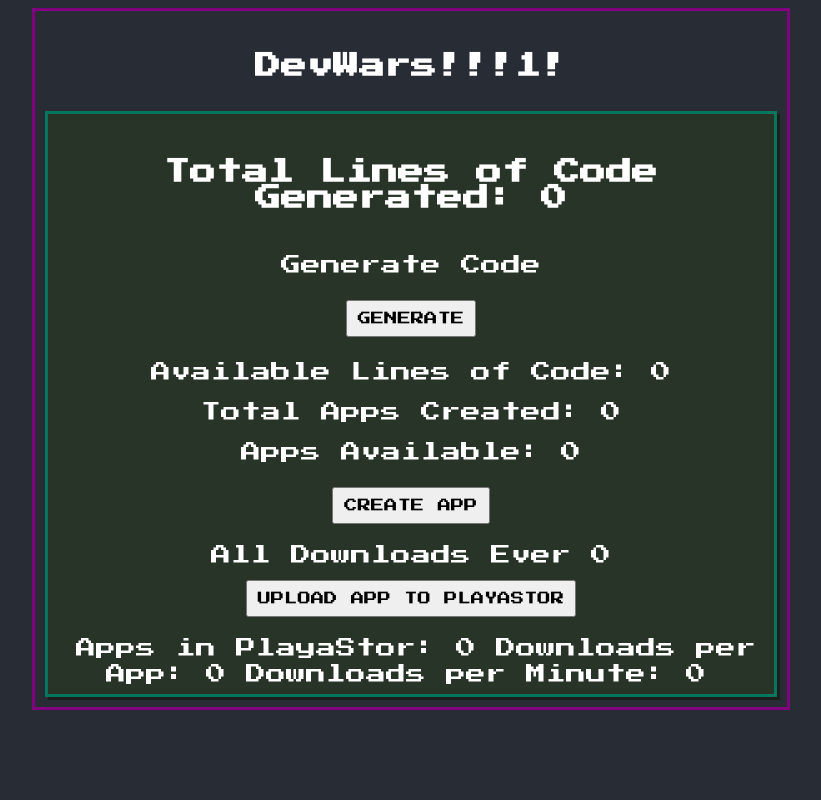
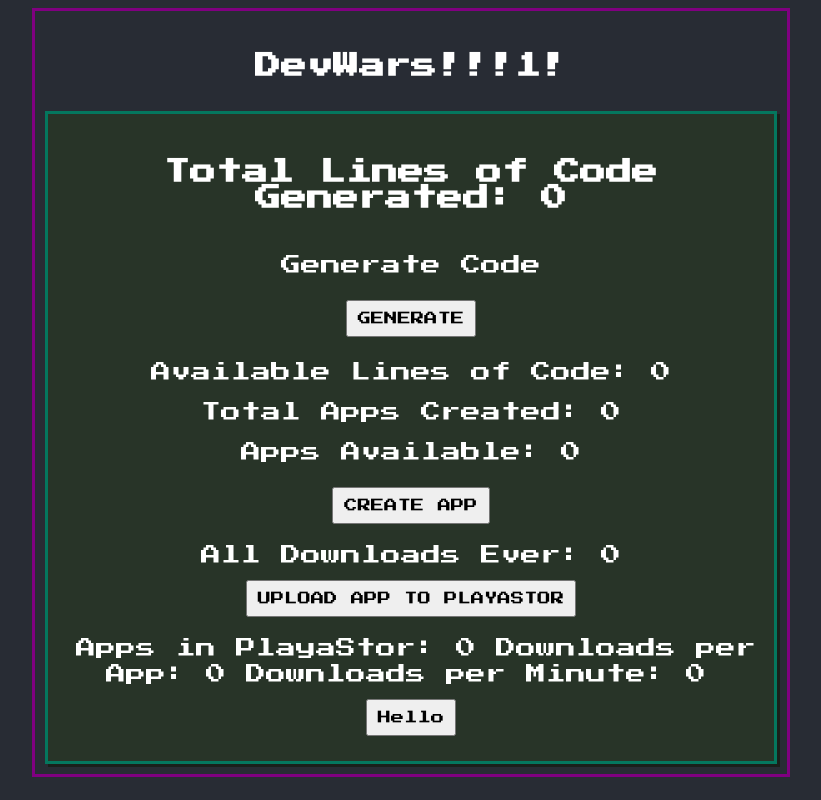
Before and after one commit to darkest-mode/dev-wars, a React (Create React App) app in the folder dev-wars/: page / in a window 1280 px wide. Shown: the whole page, without its empty margins (229-1050 px from the left). Built offline with nearby package versions, Linux system fonts and the light colour scheme.

Commit message:
added timed increment for downloaded apps

```diff
--- a/dev-wars/src/App.js
+++ b/dev-wars/src/App.js
@@ -1,22 +1,25 @@
-import { useState } from 'react';
+import { useState } from "react";
 
-import CodeGenerator from './components/CodeGenerator.jsx';
-import Header from './components/Header.jsx';
+import CodeGenerator from "./components/CodeGenerator.jsx";
+import Header from "./components/Header.jsx";
 
-import './App.css';
+import "./App.css";
 
 function App() {
+  const [appsUploaded, setAppsUploaded] = useState(0);
+  const [appsDownloaded, setAppsDownloaded] = useState(0);
   const [codeTracker, setCodeTracker] = useState(0);
-	const [appsUploaded, setAppsUploaded] = useState(0);
 
   return (
-		<div className='App'>
+    <div className="App">
       <Header />
       <CodeGenerator
         codeTracker={codeTracker}
         setCodeTracker={setCodeTracker}
         appsUploaded={appsUploaded}
         setAppsUploaded={setAppsUploaded}
+        appsDownloaded={appsDownloaded}
+        setAppsDownloaded={setAppsDownloaded}
       />
     </div>
   );
--- a/dev-wars/src/components/CodeGenerator.jsx
+++ b/dev-wars/src/components/CodeGenerator.jsx
@@ -1,24 +1,26 @@
-import { useState } from 'react';
-import PlayaStor from './PlayaStor';
+import { useState } from "react";
+import PlayaStor from "./PlayaStor";
 
 const CodeGenerator = ({
   codeTracker,
   setCodeTracker,
   appsUploaded,
   setAppsUploaded,
+  appsDownloaded,
+  setAppsDownloaded,
 }) => {
   const [appTracker, setAppTracker] = useState(0);
   const [availableApps, setAvailableApps] = useState(0);
   const [availableCode, setAvailableCode] = useState(0);
 
   return (
-		<form className='App-code-generator'>
+    <form className="App-code-generator">
       <h4>Total Lines of Code Generated: {codeTracker}</h4>
-			<label htmlFor='generate'>Generate Code</label>
+      <label htmlFor="generate">Generate Code</label>
       <button
-				type='button'
-				id='generate'
-				min='0'
+        type="button"
+        id="generate"
+        min="0"
         onClick={(event) => {
           setCodeTracker((currentCode) => {
             const newCodeTotal = (currentCode += 1);
@@ -32,14 +34,14 @@ const CodeGenerator = ({
       >
         GENERATE
       </button>
-			<label htmlFor='codeAvailable'>
+      <label htmlFor="codeAvailable">
         Available Lines of Code: {availableCode}
       </label>
-			<label htmlFor='createApp'>Total Apps Created: {appTracker}</label>
-			<label htmlFor='createApp'>Apps Available: {availableApps}</label>
+      <label htmlFor="createApp">Total Apps Created: {appTracker}</label>
+      <label htmlFor="createApp">Apps Available: {availableApps}</label>
       <button
-				type='button'
-				id='createApp'
+        type="button"
+        id="createApp"
         onClick={(event) => {
           if (availableCode >= 100) {
             setAppTracker((currentApps) => {
@@ -64,6 +66,8 @@ const CodeGenerator = ({
         setAppsUploaded={setAppsUploaded}
         availableApps={availableApps}
         setAvailableApps={setAvailableApps}
+        appsDownloaded={appsDownloaded}
+        setAppsDownloaded={setAppsDownloaded}
       />
     </form>
   );
--- a/dev-wars/src/components/PlayaStor.jsx
+++ b/dev-wars/src/components/PlayaStor.jsx
@@ -5,11 +5,13 @@ const PlayaStor = ({
   setAppsUploaded,
   availableApps,
   setAvailableApps,
+  appsDownloaded,
+  setAppsDownloaded,
 }) => {
   return (
     <form>
       <label htmlFor="AllTimeDownloads">
-        All Downloads Ever {appsUploaded}
+        All Downloads Ever: {appsDownloaded}
       </label>
       <button
         type="button"
@@ -32,6 +34,8 @@ const PlayaStor = ({
       <PlayaStorDash
         appsUploaded={appsUploaded}
         setAppsUploaded={setAppsUploaded}
+        appsDownloaded={appsDownloaded}
+        setAppsDownloaded={setAppsDownloaded}
       />
     </form>
   );
--- a/dev-wars/src/components/PlayaStorDash.jsx
+++ b/dev-wars/src/components/PlayaStorDash.jsx
@@ -1,11 +1,39 @@
-const PlayaStorDash = ({ appsUploaded, setAppsUploaded }) => {
+import { useEffect } from "react";
+import { useState } from "react";
+
+const PlayaStorDash = ({
+  appsUploaded,
+  setAppsUploaded,
+  appsDownloaded,
+  setAppsDownloaded,
+}) => {
+  const [downloadsPerApp, setDownloadsPerApp] = useState(0);
+  const [downloadsPerMinute, setDownloadsPerMinute] = useState(0);
+
+  let interval = 1000;
+
+  useEffect(() => {
+    while (appsUploaded > 0) {
+      const timer = setInterval(() => {
+        setDownloadsPerMinute((currentDownloads) => {
+          const newDownloadsTotal = (currentDownloads += 1);
+          return newDownloadsTotal;
+        });
+      }, interval);
+      return () => clearInterval(timer);
+    }
+  }, [appsUploaded]);
+
   return (
     <form>
       <label htmlFor="AppsInStore">Apps in PlayaStor: {appsUploaded}</label>
-      <label htmlFor="DownloadsPerApp">Downloads per App: {appsUploaded}</label>
+      <label htmlFor="DownloadsPerApp">
+        Downloads per App: {downloadsPerApp}
+      </label>
       <label htmlFor="DownloadsPerMinute">
-        Downloads per Minute: {appsUploaded}
+        Downloads per Minute: {downloadsPerMinute}
       </label>
+      <button>Hello</button>
     </form>
   );
 };
```
Lines whose indentation alone changed are shown as unchanged.
